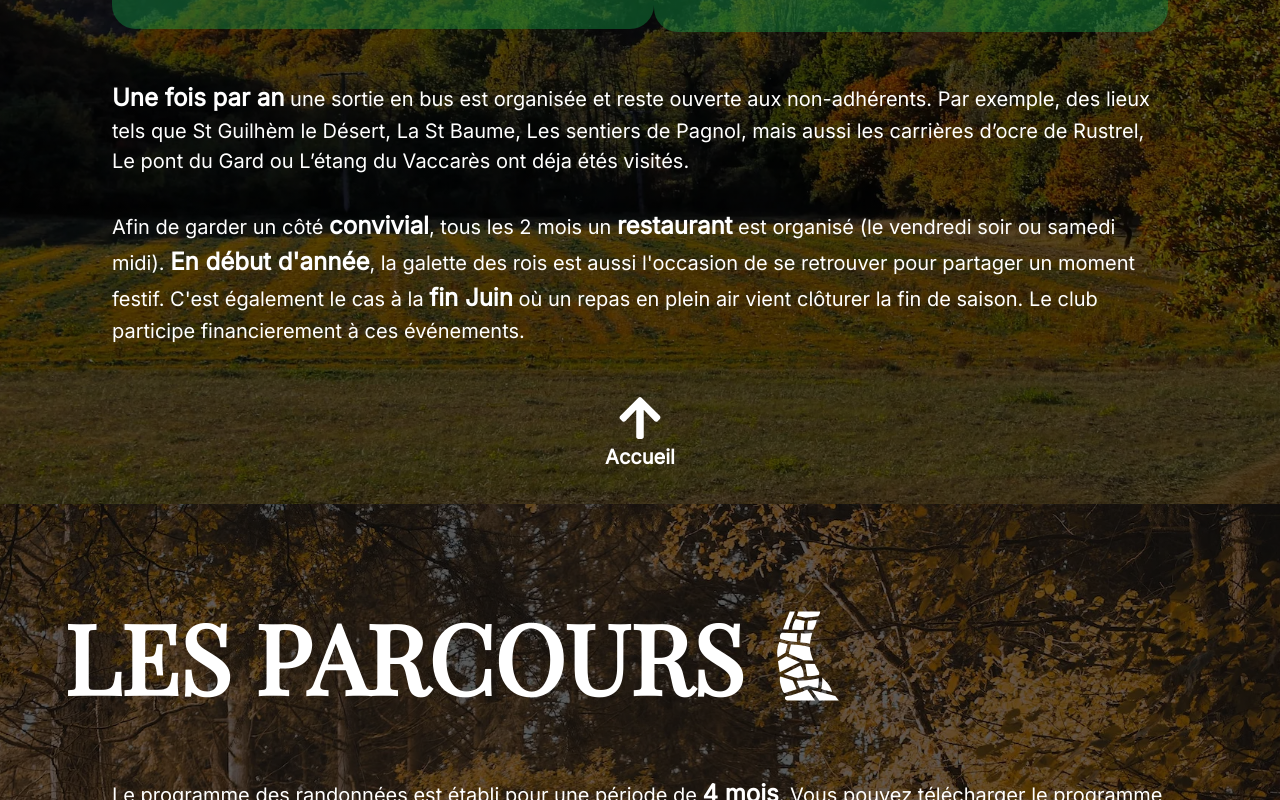
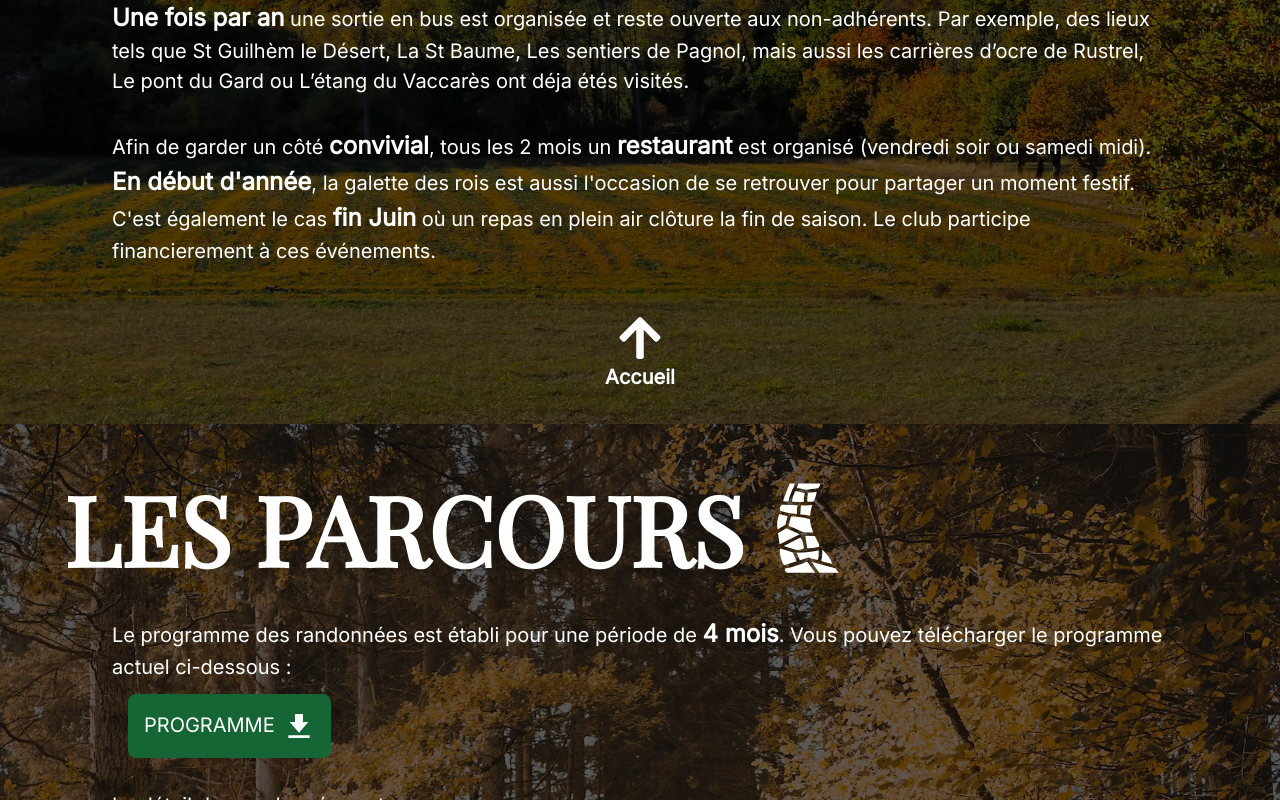
Before and after one commit to SebastienLaurentt/Galopins, a Vue app: page / in a window 1280 px wide. Shown: the part 1640-2440 px from the top of the page. Built offline with nearby package versions, Linux system fonts and the light colour scheme.

Commit message:
delete margin in section header and update content in club section

```diff
--- a/src/components/SectionHeader.tsx
+++ b/src/components/SectionHeader.tsx
@@ -5,7 +5,7 @@ interface SectionHeaderProps {
 
 function SectionHeader ({sectionTitle, children}: SectionHeaderProps) {
     return (
-        <div className='flex items-center gap-x-2 md:gap-x-4 mt-12 mb-8 md:ml-4 xl:ml-8 2xl:ml-96 justify-center md:justify-start 2xl:w-1/2'>
+        <div className='flex items-center gap-x-2 md:gap-x-4   md:ml-4 xl:ml-8 2xl:ml-96 justify-center md:justify-start 2xl:w-1/2'>
             <h2>{sectionTitle}</h2>
             {children}
         </div>
--- a/src/sections/Club.tsx
+++ b/src/sections/Club.tsx
@@ -53,7 +53,7 @@ function Club() {
                 <div className=''>
                         <p><strong>Une fois par an</strong> une sortie en bus est organisée et reste ouverte aux non-adhérents. Par exemple, des lieux tels que St Guilhèm le Désert, La St Baume, Les sentiers de Pagnol, mais aussi les carrières d’ocre de Rustrel, Le pont du Gard ou L’étang du Vaccarès ont déja étés visités. </p>
                         <p>
-                            Afin de garder un côté <strong>convivial</strong>, tous les 2 mois un <strong>restaurant</strong> est organisé (le vendredi soir ou samedi midi). <strong>En début d'année</strong>, la galette des rois est aussi l'occasion de se retrouver pour partager un moment festif.  C'est également le cas à la <strong>fin Juin</strong> où un repas en plein air vient clôturer la fin de saison. Le club participe financierement à ces événements.
+                            Afin de garder un côté <strong>convivial</strong>, tous les 2 mois un <strong>restaurant</strong> est organisé (vendredi soir ou samedi midi). <strong>En début d'année</strong>, la galette des rois est aussi l'occasion de se retrouver pour partager un moment festif.  C'est également le cas <strong>fin Juin</strong> où un repas en plein air clôture la fin de saison. Le club participe financierement à ces événements.
                         </p>
                 </div>
             </SubSection>
```
